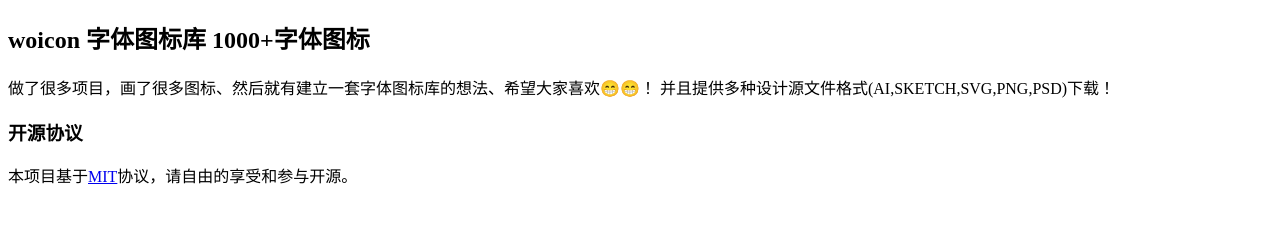
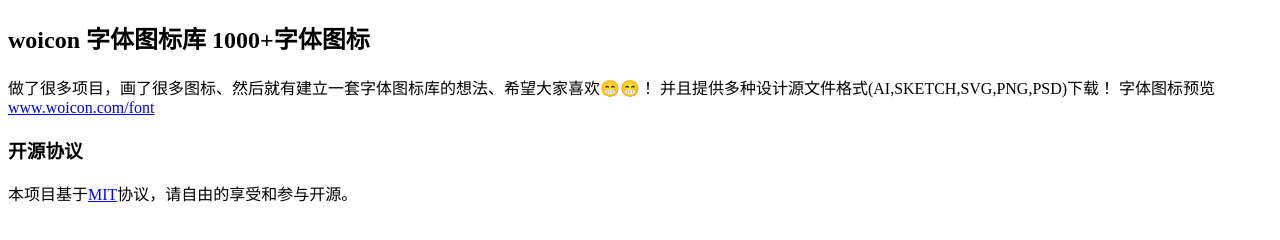
Before and after one commit to woicon/woicon, a plain HTML site: page README.html in a window 1280 px wide. Drawn offline with Linux system fonts and the light colour scheme.

Commit message:
🎉🎉🎉🎃
git commit -m 🎉🎉🎉🎃

```diff
--- a/README.html
+++ b/README.html
@@ -7,7 +7,9 @@
 <h2 id="woicon字体图标库1000字体图标">woicon 字体图标库 1000+字体图标</h2>
 
 <p>做了很多项目，画了很多图标、然后就有建立一套字体图标库的想法、希望大家喜欢😁😁！
-并且提供多种设计源文件格式(AI,SKETCH,SVG,PNG,PSD)下载！</p>
+并且提供多种设计源文件格式(AI,SKETCH,SVG,PNG,PSD)下载！
+字体图标预览
+<a href="http://woicon.com/font">www.woicon.com/font</a></p>
 
 <h3 id="开源协议">开源协议</h3>
 
```
Also changed, not shown: 1 other file.
